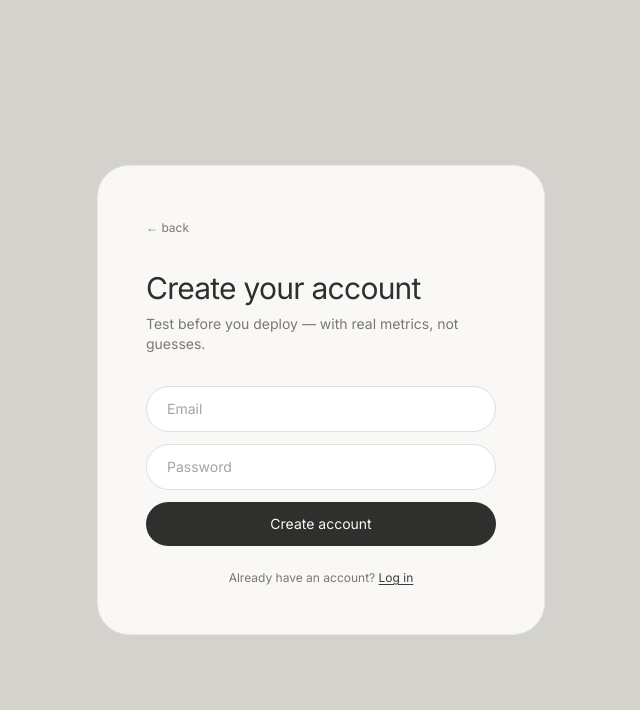
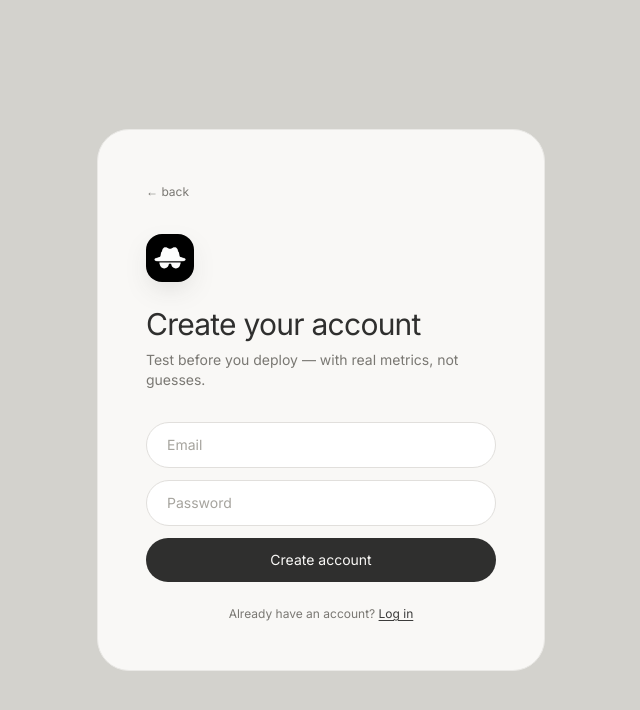
Before and after one commit to gowthamchoudhary/Alfred-0f-001, a React (Vite) app in the folder frontend/: page / in a window 1280 px wide. Both pictures are taken after a click on the button "Get started". Shown: the top 710 px of the page, without its empty margins (319-959 px from the left). Built offline with nearby package versions, Linux system fonts and the light colour scheme; no server answers; the HTML template or start-up script is replaced by a standard one.

Commit message:
Auth: Alfred logo above the sign-in/sign-up card
🤖 Generated with Codebuff
Co-Authored-By: Codebuff <noreply@codebuff.com>

```diff
--- a/frontend/src/pages/Auth.tsx
+++ b/frontend/src/pages/Auth.tsx
@@ -42,7 +42,13 @@ export default function AuthPage({
           ← back
         </button>
 
-        <h1 className="mt-8 text-3xl font-normal tracking-tight text-[#2F2F2E]">
+        <img
+          src="/logos/alfred.png"
+          alt="Alfred logo"
+          className="mt-8 h-12 w-12 rounded-2xl object-cover shadow-[0_10px_30px_-12px_rgba(60,60,59,0.35)]"
+        />
+
+        <h1 className="mt-6 text-3xl font-normal tracking-tight text-[#2F2F2E]">
           {mode === "signup" ? "Create your account" : "Welcome back"}
         </h1>
         <p className="mt-2 text-sm text-[#7A7873]">
```
